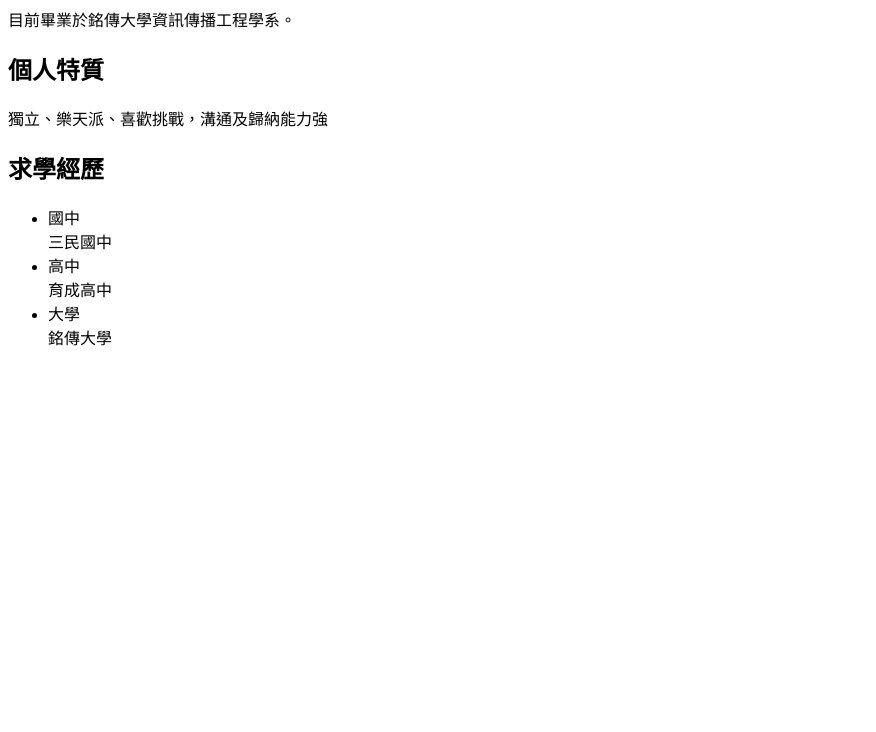
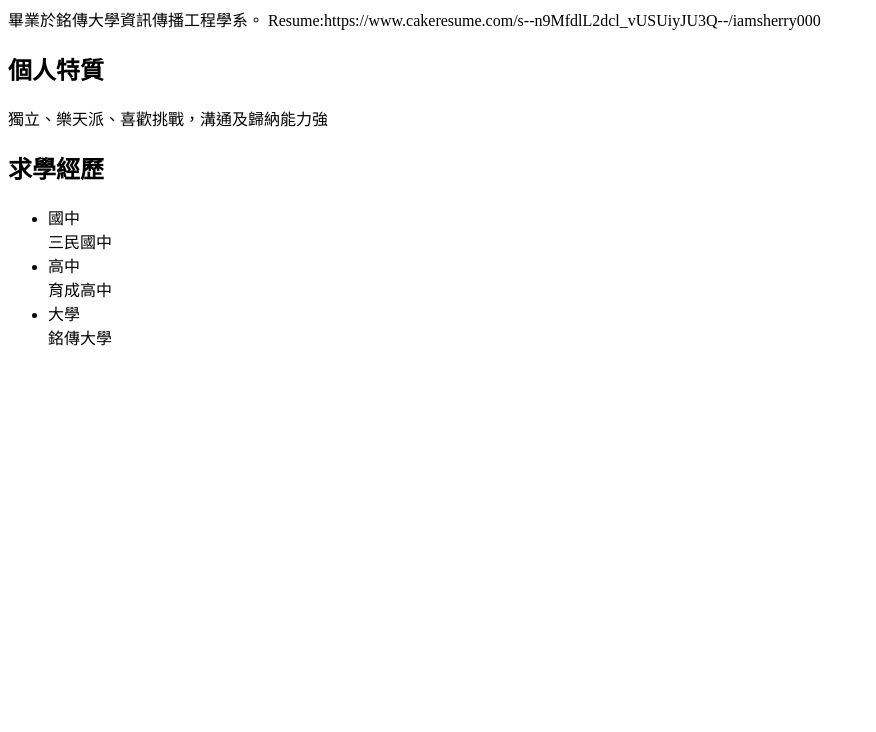
Before and after one commit to iamsherry000/iamsherry000.github.io, a plain HTML site: page index.html in a window 1280 px wide. Shown: the part 68-800 px from the top of the page, without its empty margins (0-876 px from the left). Drawn offline with Linux system fonts and the light colour scheme.

Commit message:
Update index.html

```diff
--- a/index.html
+++ b/index.html
@@ -6,7 +6,8 @@
     </head>
     <body>
       <h1> 曾云的自我介紹 </h1>
-      <p>目前畢業於銘傳大學資訊傳播工程學系。</p>
+      <p>畢業於銘傳大學資訊傳播工程學系。
+        Resume:https://www.cakeresume.com/s--n9MfdlL2dcl_vUSUiyJU3Q--/iamsherry000 </p>
       <h2>個人特質</h2>
         <p>獨立、樂天派、喜歡挑戰，溝通及歸納能力強</p>
       <h2>求學經歷</h2>
```
